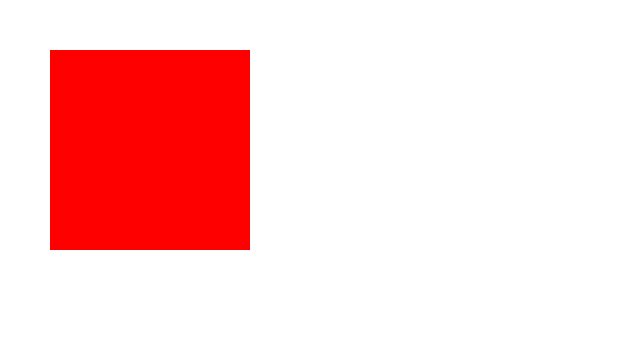
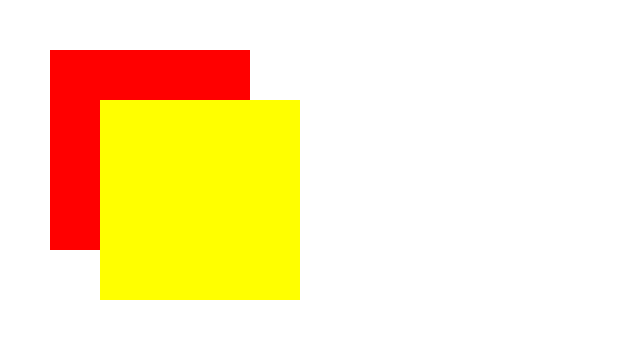
Before and after one commit to dzarezenko/beetroot2-vue-events, a Vue app: page / in a window 1280 px wide. Shown: the top 338 px of the page, without its empty margins (0-640 px from the left). Built offline with nearby package versions, Linux system fonts and the light colour scheme.

Commit message:
Event params

```diff
--- a/src/App.vue
+++ b/src/App.vue
@@ -1,12 +1,18 @@
 <template>
   <div id="app">
-    <div class="clickable clickable-red" style="top: 50px; left: 50px;"></div>
+    <div class="clickable clickable-red" style="top: 50px; left: 50px;" @click="click('red', $event)"></div>
+    <div class="clickable clickable-yellow" style="top: 100px; left: 100px;" @click="click('yellow', $event)"></div>
   </div>
 </template>
 
 <script>
 export default {
-
+  methods: {
+    click(name, event) {
+      console.log(event);
+      alert(`Click ${name}!!!`);
+    }
+  }
 }
 </script>
 
@@ -20,4 +26,7 @@ div.clickable {
 div.clickable-red {
   background-color: red;
 }
+div.clickable-yellow {
+  background-color: yellow;
+}
 </style>
```
